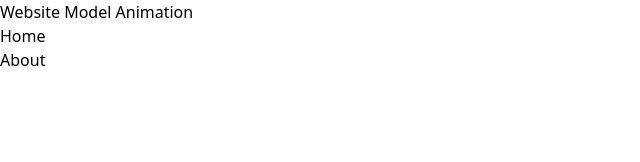
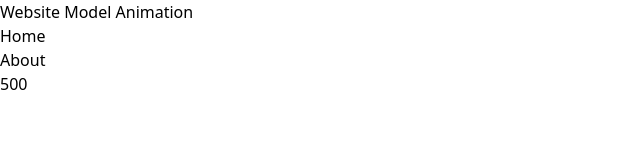
Before and after one commit to chambaoo/website-model-animation, a React (Vite) app: page / in a window 1280 px wide. Shown: the top 162 px of the page, without its empty margins (0-640 px from the left). Built offline with nearby package versions, Linux system fonts and the light colour scheme.

Commit message:
add: component sample

```diff
--- a/src/App.tsx
+++ b/src/App.tsx
@@ -1,4 +1,5 @@
 import { motion } from 'framer-motion';
+import Point from './components/point';
 
 function App() {
 
@@ -25,6 +26,9 @@ function App() {
             </nav>
           </header>
         </motion.div>
+        <body className='flex justify-between text-white'>
+          <Point />
+        </body>
       </div>
     </>
   )
--- /dev/null
+++ b/src/components/point.tsx
@@ -0,0 +1,12 @@
+function Point() {
+
+  const point = 500;
+
+  return (
+    <>
+        <div>{point}</div>
+    </>
+  )
+}
+
+export default Point
```
